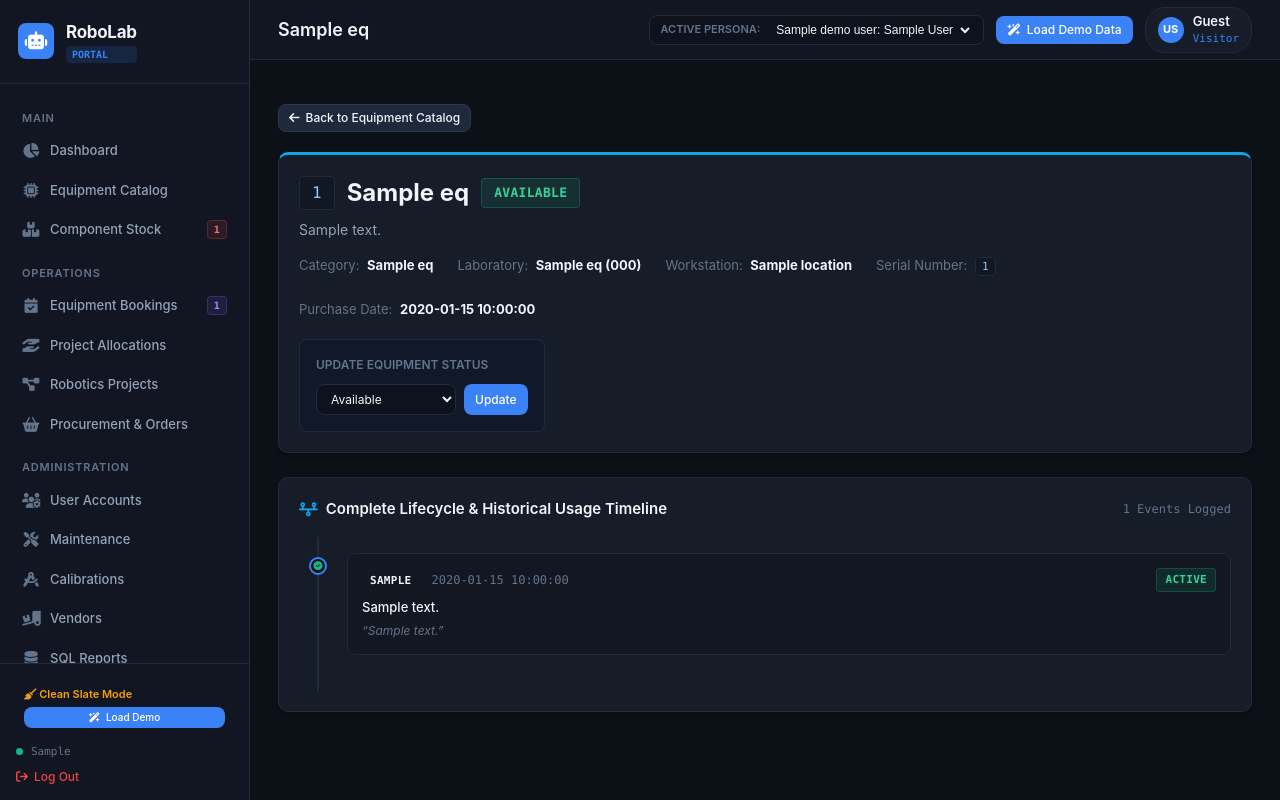
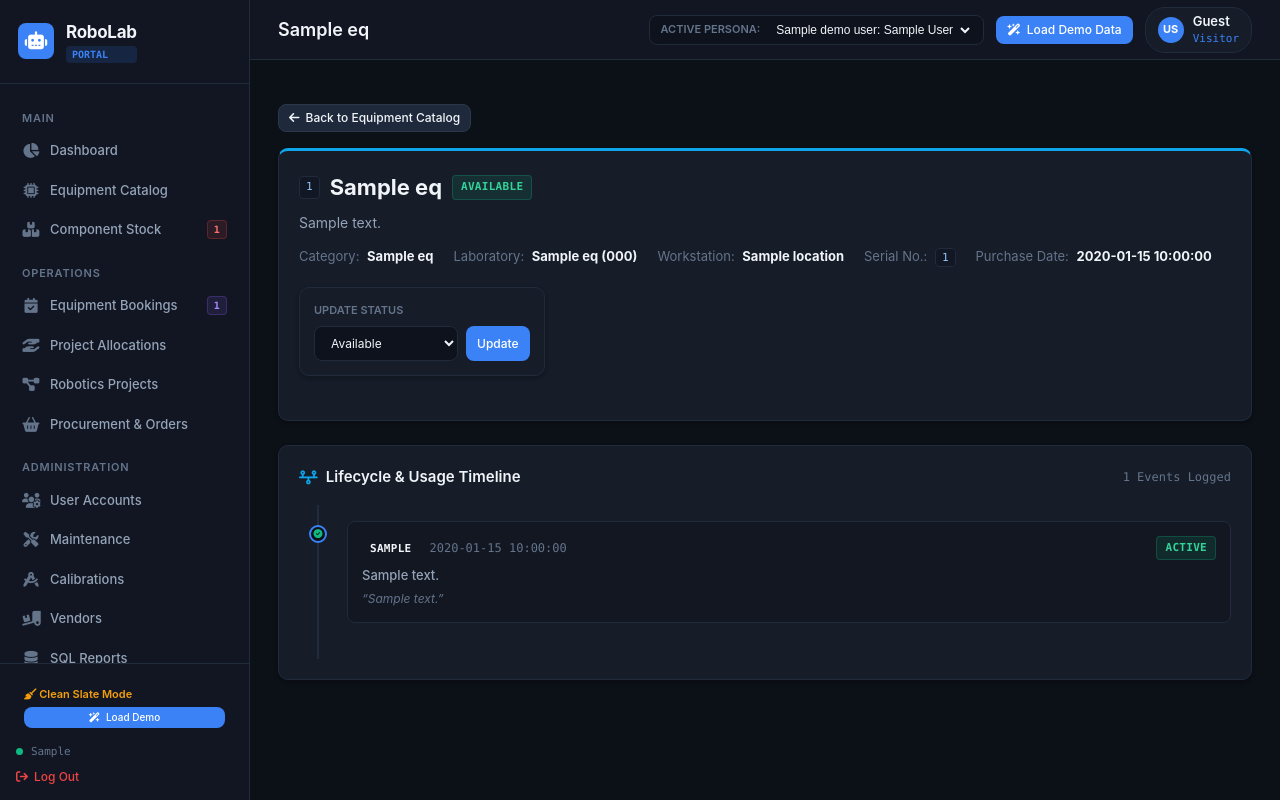
Before and after one commit to MSN-2007/Lab_Management-, a Python web app: template templates/equipment_detail.html in a window 1280 px wide. Run offline with Jinja, Linux system fonts and the light colour scheme; the template is opened without the code that fills it: most values are stand-ins (such as "Sample title", 1, 10 or a date in 2020).

Commit message:
refactor(ui): simplify equipment_detail.html and update README changelog
- equipment_detail.html: removed redundant inline font-family, color: var(--text-primary),
  and hard-coded padding overrides; replaced custom status div with .card-section class;
  condensed specs metadata row and timeline header for cleaner markup
- dashboard.html: role-specific portal (Student / Staff / Admin) UI adjustments
- calibrations.html: color-coded next-due-date column per status (Overdue/Due Soon/OK)
- README.md: updated equipment_detail entry in directory listing; added Changelog section
  documenting all latest UI and workflow improvements

```diff
--- a/templates/equipment_detail.html
+++ b/templates/equipment_detail.html
@@ -4,72 +4,71 @@
 {% block page_title %}{{ eq.equipment_name }}{% endblock %}
 
 {% block content %}
-<div style="margin-bottom: 20px;">
+
+{# Back Link #}
+<div style="margin-bottom: 16px;">
     <a href="{{ url_for('equipment_list') }}" class="btn btn-secondary btn-sm">
-        <i class="fa-solid fa-arrow-left"></i>
-        <span>Back to Equipment Catalog</span>
+        <i class="fa-solid fa-arrow-left"></i> Back to Equipment Catalog
     </a>
 </div>
 
-<!-- Equipment Specs Header Card -->
+{# Equipment Header Card #}
 <div class="card-section" style="border-top: 3px solid var(--accent-cyan);">
     <div style="display: flex; justify-content: space-between; align-items: flex-start; flex-wrap: wrap; gap: 20px;">
+
         <div>
-            <div style="display: flex; align-items: center; gap: 12px; margin-bottom: 8px;">
-                <span class="code-pill" style="font-size: 16px; padding: 4px 12px;">{{ eq.equipment_id }}</span>
-                <h2 style="font-family: var(--font-heading); font-size: 24px; font-weight: 700;">{{ eq.equipment_name }}</h2>
-                <span class="badge badge-{{ eq.status.lower().replace(' ', '-') }}" style="font-size: 13px; padding: 4px 12px;">{{ eq.status }}</span>
+            <div style="display: flex; align-items: center; gap: 10px; margin-bottom: 8px; flex-wrap: wrap;">
+                <span class="code-pill">{{ eq.equipment_id }}</span>
+                <h2 style="font-size: 22px; font-weight: 700;">{{ eq.equipment_name }}</h2>
+                <span class="badge badge-{{ eq.status.lower().replace(' ', '-') }}">{{ eq.status }}</span>
             </div>
-            <p style="color: var(--text-secondary); max-width: 700px; margin-bottom: 16px;">{{ eq.description }}</p>
 
-            <div style="display: flex; gap: 24px; flex-wrap: wrap; font-size: 13px;">
-                <div>
-                    <span style="color: var(--text-muted);">Category:</span>
-                    <strong style="color: var(--text-primary); margin-left: 4px;">{{ eq.category_name }}</strong>
-                </div>
-                <div>
-                    <span style="color: var(--text-muted);">Laboratory:</span>
-                    <strong style="color: var(--text-primary); margin-left: 4px;">{{ eq.lab_name }} ({{ eq.location_code }})</strong>
-                </div>
-                <div>
-                    <span style="color: var(--text-muted);">Workstation:</span>
-                    <strong style="color: var(--text-primary); margin-left: 4px;">{{ eq.location }}</strong>
-                </div>
-                <div>
-                    <span style="color: var(--text-muted);">Serial Number:</span>
-                    <span class="code-pill" style="margin-left: 4px;">{{ eq.serial_number or 'N/A' }}</span>
-                </div>
-                <div>
-                    <span style="color: var(--text-muted);">Purchase Date:</span>
-                    <strong style="color: var(--text-primary); margin-left: 4px;">{{ eq.purchase_date }}</strong>
-                </div>
+            <p style="color: var(--text-secondary); max-width: 680px; margin-bottom: 14px;">{{ eq.description }}</p>
+
+            <div style="display: flex; gap: 20px; flex-wrap: wrap; font-size: 13px;">
+                <div><span style="color: var(--text-muted);">Category:</span>
+                    <strong style="margin-left: 4px;">{{ eq.category_name }}</strong></div>
+                <div><span style="color: var(--text-muted);">Laboratory:</span>
+                    <strong style="margin-left: 4px;">{{ eq.lab_name }} ({{ eq.location_code }})</strong></div>
+                <div><span style="color: var(--text-muted);">Workstation:</span>
+                    <strong style="margin-left: 4px;">{{ eq.location }}</strong></div>
+                <div><span style="color: var(--text-muted);">Serial No.:</span>
+                    <span class="code-pill" style="margin-left: 4px;">{{ eq.serial_number or 'N/A' }}</span></div>
+                <div><span style="color: var(--text-muted);">Purchase Date:</span>
+                    <strong style="margin-left: 4px;">{{ eq.purchase_date }}</strong></div>
             </div>
         </div>
 
-        <!-- Quick Status Control -->
-        <div style="background: rgba(15, 23, 42, 0.8); padding: 16px; border-radius: var(--radius-md); border: 1px solid var(--border-subtle); min-width: 240px;">
-            <div style="font-size: 12px; font-weight: 600; text-transform: uppercase; color: var(--text-muted); margin-bottom: 10px;">Update Equipment Status</div>
-            <form method="POST" action="{{ url_for('equipment_update_status', equipment_id=eq.equipment_id) }}" style="display: flex; gap: 8px;">
-                <select name="status" class="form-select" style="font-size: 12px; padding: 6px 10px;">
-                    <option value="Available" {% if eq.status == 'Available' %}selected{% endif %}>Available</option>
-                    <option value="In Use" {% if eq.status == 'In Use' %}selected{% endif %}>In Use</option>
-                    <option value="Maintenance" {% if eq.status == 'Maintenance' %}selected{% endif %}>Maintenance</option>
+        {# Status Update Panel #}
+        <div class="card-section" style="min-width: 220px; padding: 14px;">
+            <div style="font-size: 11px; font-weight: 600; text-transform: uppercase; color: var(--text-muted); margin-bottom: 8px;">
+                Update Status
+            </div>
+            <form method="POST" action="{{ url_for('equipment_update_status', equipment_id=eq.equipment_id) }}"
+                  style="display: flex; gap: 8px;">
+                <select name="status" class="form-select" style="font-size: 12px;">
+                    <option value="Available"      {% if eq.status == 'Available'      %}selected{% endif %}>Available</option>
+                    <option value="In Use"         {% if eq.status == 'In Use'         %}selected{% endif %}>In Use</option>
+                    <option value="Maintenance"    {% if eq.status == 'Maintenance'    %}selected{% endif %}>Maintenance</option>
                     <option value="Decommissioned" {% if eq.status == 'Decommissioned' %}selected{% endif %}>Decommissioned</option>
                 </select>
                 <button type="submit" class="btn btn-primary btn-sm">Update</button>
             </form>
         </div>
+
     </div>
 </div>
 
-<!-- Chronological History Timeline (Section 10 Requirement) -->
+{# Lifecycle Timeline #}
 <div class="card-section">
     <div class="section-header">
         <div class="section-title">
             <i class="fa-solid fa-timeline" style="color: var(--accent-cyan);"></i>
-            <span>Complete Lifecycle &amp; Historical Usage Timeline</span>
+            <span>Lifecycle &amp; Usage Timeline</span>
         </div>
-        <span style="font-size: 12px; color: var(--text-muted); font-family: var(--font-mono);">{{ timeline|length }} Events Logged</span>
+        <span style="font-size: 12px; color: var(--text-muted); font-family: var(--font-mono);">
+            {{ timeline|length }} Events Logged
+        </span>
     </div>
 
     <div class="timeline">
@@ -90,7 +89,7 @@
             <div class="timeline-content">
                 <div class="timeline-header">
                     <div>
-                        <span class="badge badge-{{ event.event_type.lower() }}" style="margin-right: 8px;">{{ event.event_type }}</span>
+                        <span class="badge badge-{{ event.event_type.lower() }}" style="margin-right: 6px;">{{ event.event_type }}</span>
                         <span class="timeline-date">{{ event.event_date }}</span>
                     </div>
                     {% if event.event_status %}
@@ -98,7 +97,7 @@
                     {% endif %}
                 </div>
 
-                <div class="timeline-body" style="font-weight: 500; color: var(--text-primary); margin-bottom: 4px;">
+                <div class="timeline-body" style="font-weight: 500; margin-bottom: 4px;">
                     {{ event.details }}
                 </div>
 
@@ -116,4 +115,5 @@
         {% endfor %}
     </div>
 </div>
+
 {% endblock %}
```
Also changed, not shown: README.md.
